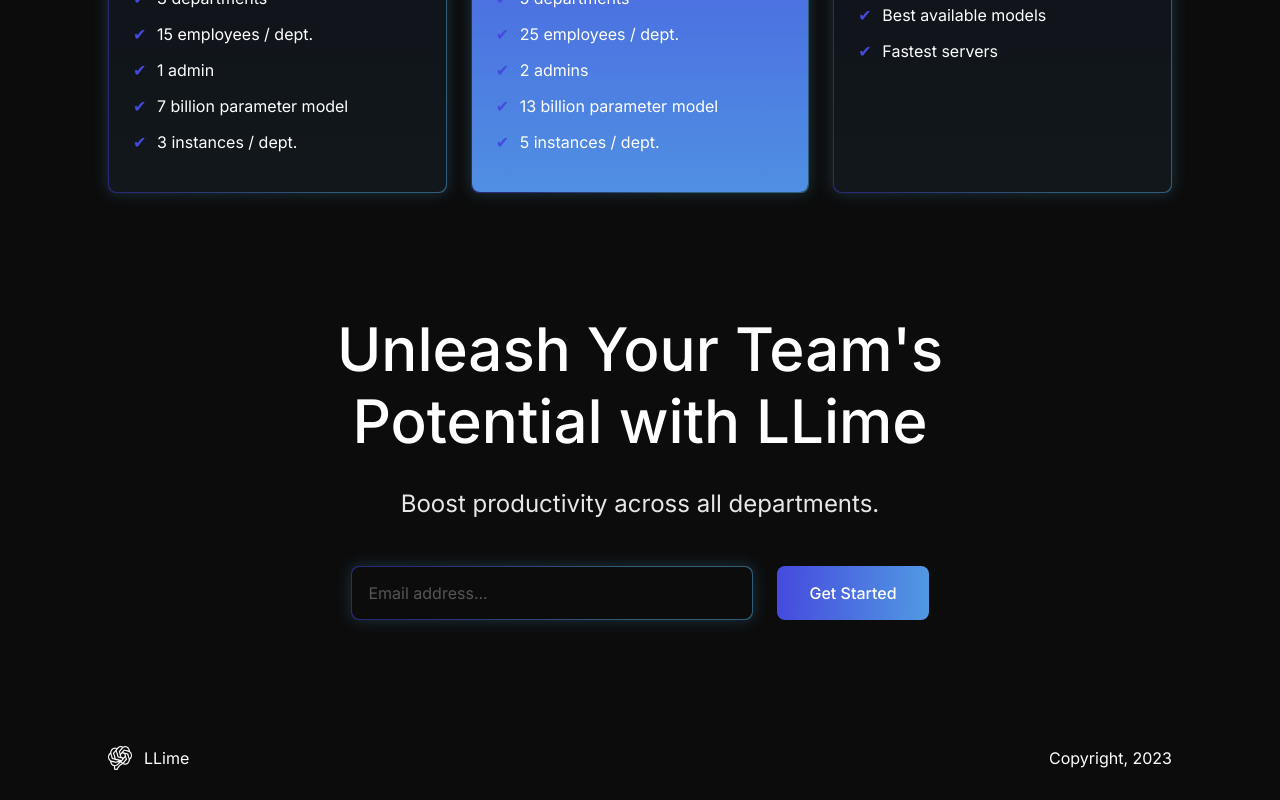
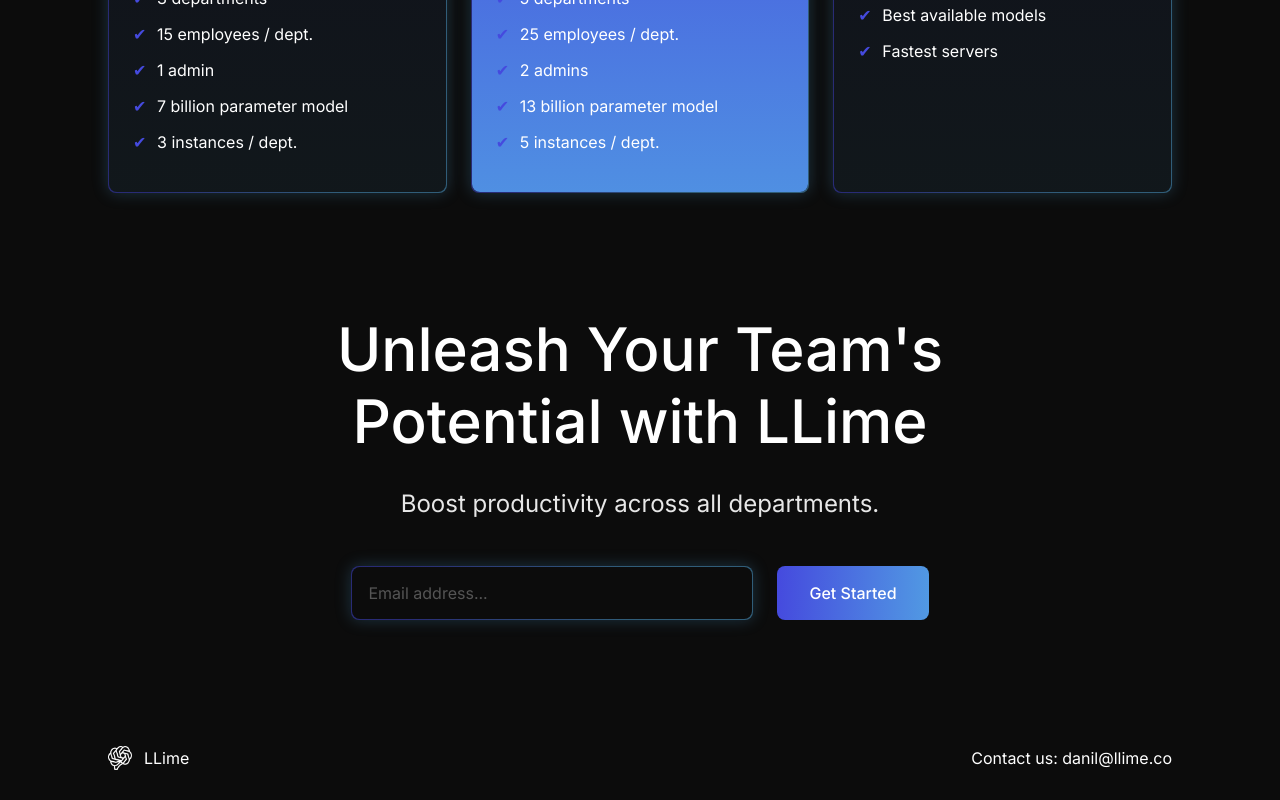
Before and after one commit to rootint/llime-landing, a SvelteKit app: page / in a window 1280 px wide. Shown: the part 4988-5788 px from the top of the page. Built offline with nearby package versions, Linux system fonts and the light colour scheme.

Commit message:
add email

```diff
--- a/src/components/Footer.svelte
+++ b/src/components/Footer.svelte
@@ -9,7 +9,7 @@
 		<p>{NAME}</p>
 	</div>
     <div class="top-row">
-		<p>Copyright, 2023</p>
+		<p>Contact us: danil@llime.co</p>
 	</div>
 </footer>
 
```
